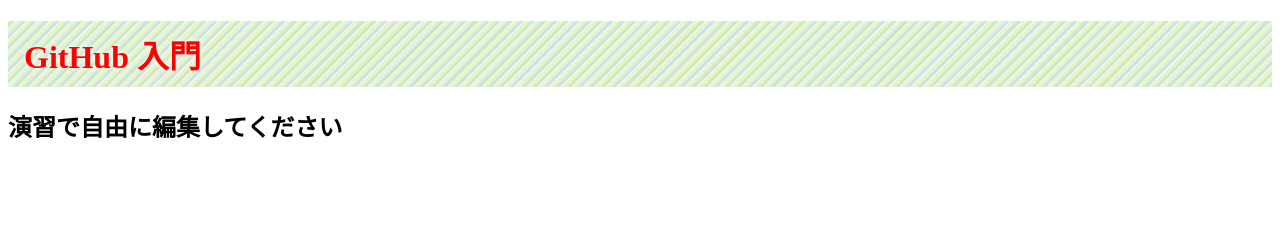
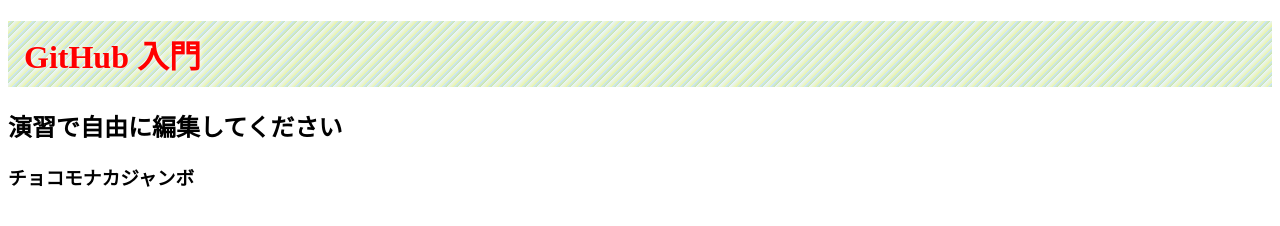
Before and after one commit to T-custom/github_ws, a plain HTML site: page index.html in a window 1280 px wide. Drawn offline with Linux system fonts and the light colour scheme.

Commit message:
README index

```diff
--- a/index.html
+++ b/index.html
@@ -7,6 +7,7 @@
   <body>
     <h1>GitHub 入門</h1>
     <h2>演習で自由に編集してください</h2>
+    <h3>チョコモナカジャンボ</h3>
 
     <!-- 変更箇所に困ったら下記のコメントアウトを外してください -->
     <!--<div id="target">ここをクリックするとアラート発生</div>-->
```
Also changed, not shown: 1 other file.
